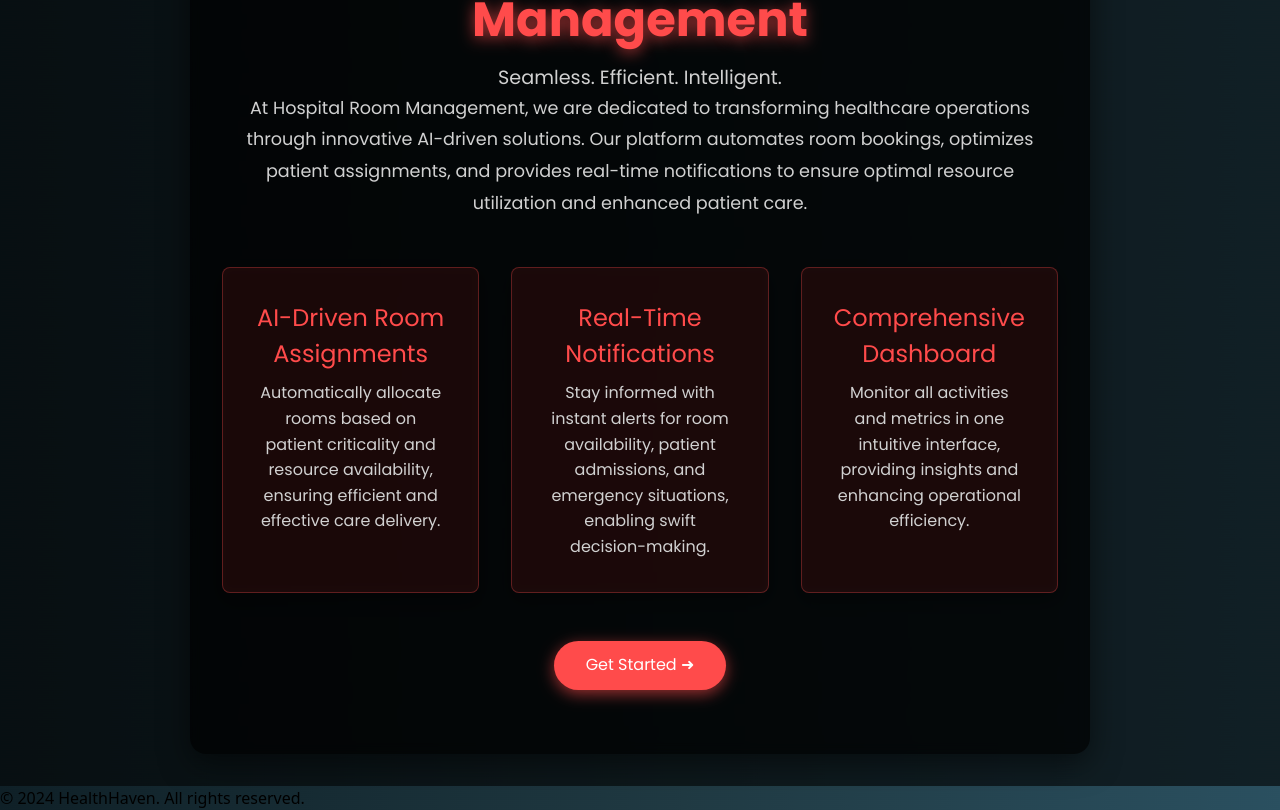
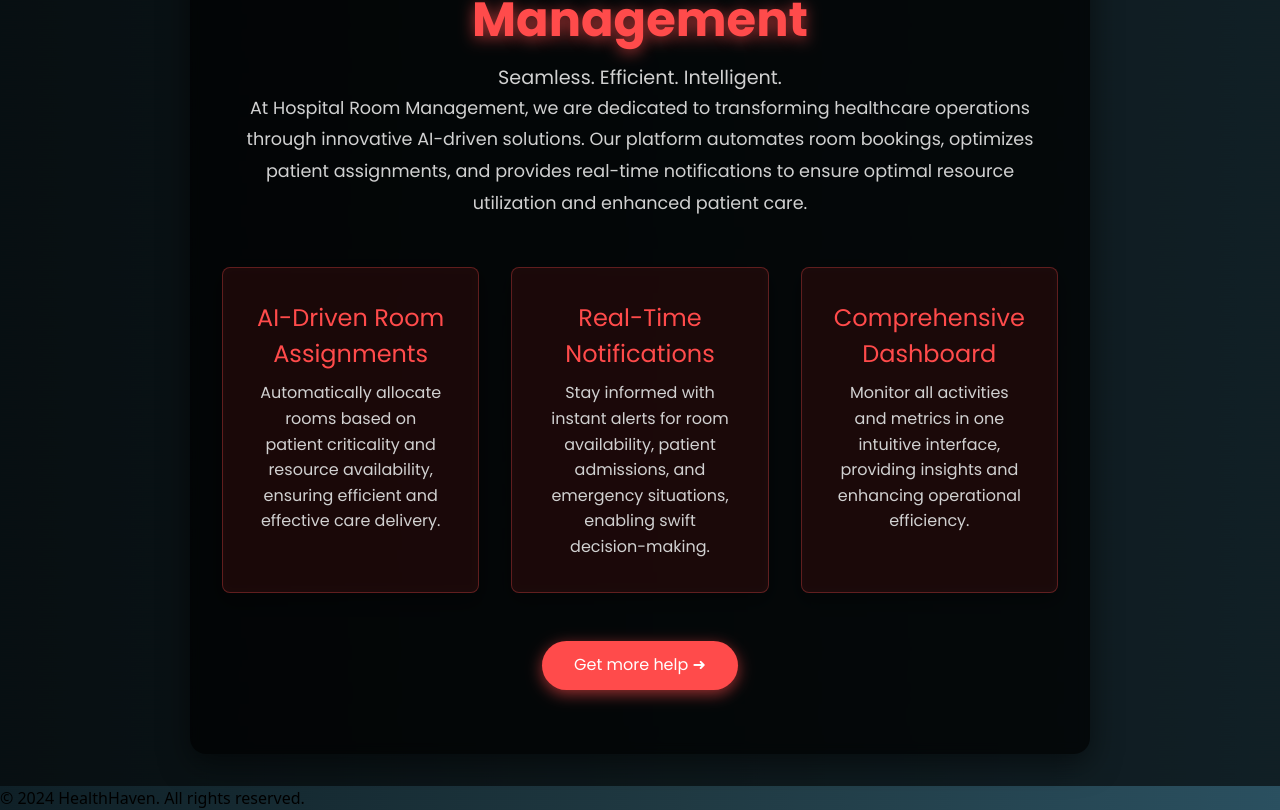
Before and after one commit to 0Armaan025/health-haven, a Next.js app: page /about in a window 1280 px wide. Shown: the part 414-1224 px from the top of the page. Built offline with nearby package versions, Linux system fonts and the light colour scheme.

Commit message:
Update page.tsx

```diff
--- a/src/app/about/page.tsx
+++ b/src/app/about/page.tsx
@@ -70,7 +70,7 @@ const AboutPage = () => {
 
           {/* Call to Action */}
           <div className="cta" data-aos="fade-up" data-aos-delay="300">
-            <button className="learnMoreBtn">Get Started ➜</button>
+            <button className="learnMoreBtn">Get more help ➜</button>
           </div>
         </div>
       </section>
```
